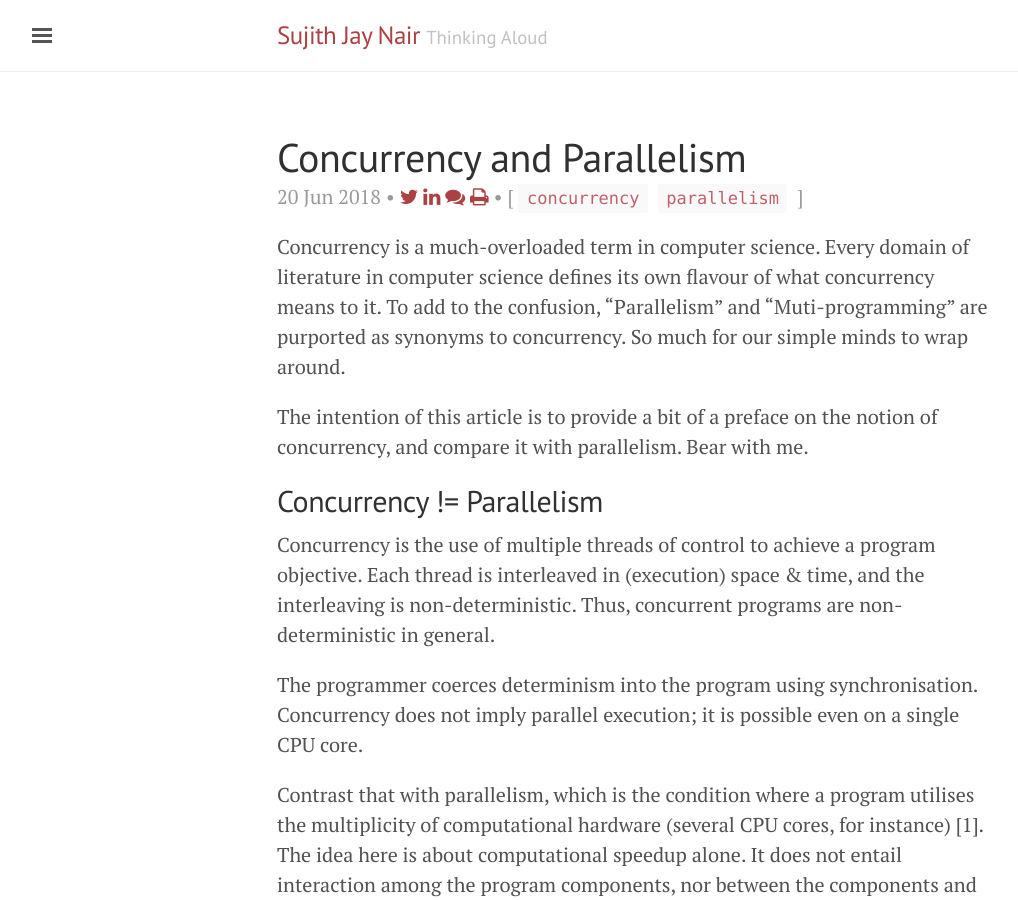
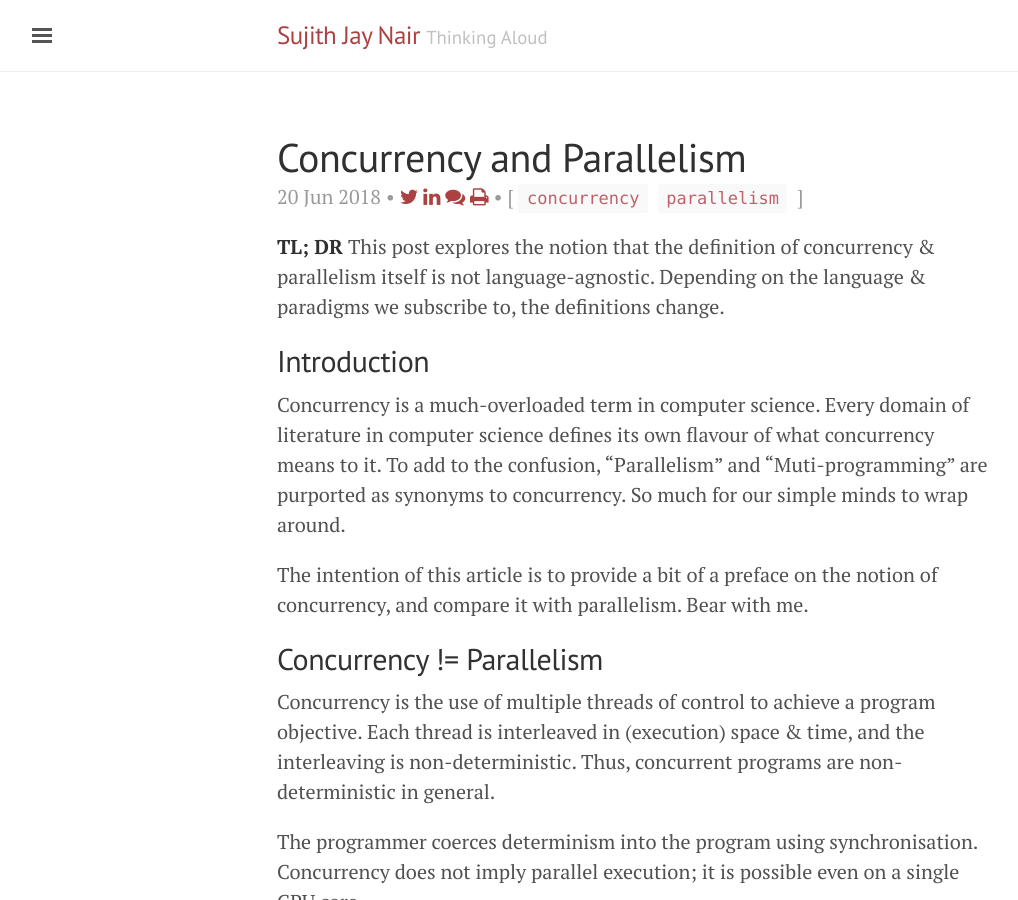
Before and after one commit to sujithjay/sujithjay.github.io, a Jekyll site: the page built from _posts/2018-06-20-Concurrency-vs-Parallelism.md, in a window 1280 px wide and 900 px high. Shown: the whole window, without its empty margins (3-1021 px from the left). Built offline with Jekyll 4.4.1, drawn with Linux system fonts in a browser that asks for light colours; nearby versions of some CDN libraries; comment, search, counter and statistics services are not loaded.

Commit message:
Add TL;DR to 'Con vs Par' Post

```diff
--- a/_posts/2018-06-20-Concurrency-vs-Parallelism.md
+++ b/_posts/2018-06-20-Concurrency-vs-Parallelism.md
@@ -9,6 +9,10 @@ date: "2018-06-20 11:11"
 permalink: /2018/06/20/Concurrency-and-Parallelism/
 ---
 
+**TL; DR**
+This post explores the notion that the definition of concurrency & parallelism itself is not language-agnostic. Depending on the language & paradigms we subscribe to, the definitions change.
+
+## Introduction
 Concurrency is a much-overloaded term in computer science. Every domain of literature in computer science defines its own flavour of what concurrency means to it. To add to the confusion, "Parallelism" and "Muti-programming" are purported as synonyms to concurrency. So much for our simple minds to wrap around.
 
 The intention of this article is to provide a bit of a preface on the notion of concurrency, and compare it with parallelism. Bear with me.
```
